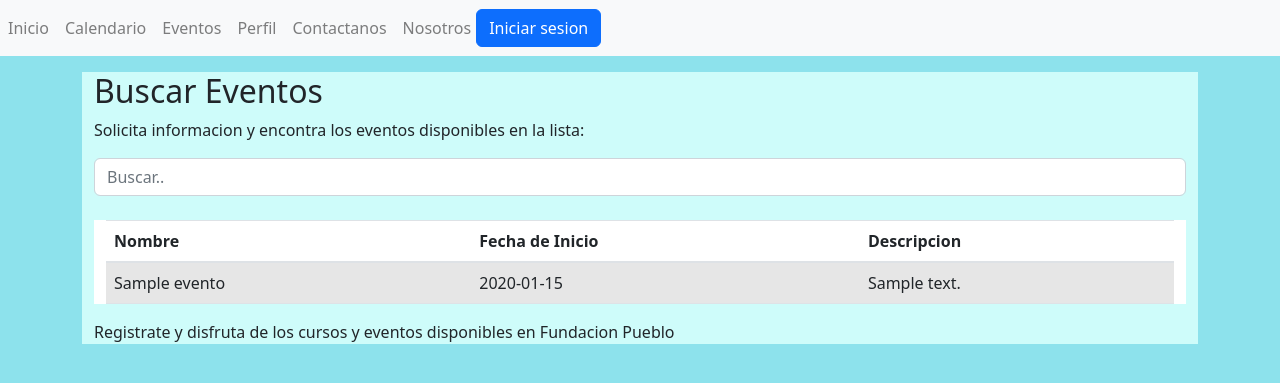
After one commit to EMMAV96/ProyectoFinalG1, a Django app: page /inicio/ in a window 1280 px wide. The commit adds this page. Shown: the top 383 px of the page. Run offline with Django 3.2, Linux system fonts and the light colour scheme; tables that the repository leaves empty hold one stand-in row (values such as "Sample post"); parts of the project's set-up code (start-up, migrations or seed data) failed here and were passed over; some libraries are stand-ins or nearby versions.

Commit message:
'Crear_nuevo'

```diff
--- /dev/null
+++ b/Eventos/urls.py
@@ -0,0 +1,8 @@
+from django.urls import path
+
+from . import views
+
+
+urlpatterns = [
+    path('creareventos/', views.Crear.as_view())
+]
--- a/Fundacion_Pueblo/urls.py
+++ b/Fundacion_Pueblo/urls.py
@@ -1,7 +1,7 @@
 
 from django import views
 from django.contrib import admin
-from django.urls import path
+from django.urls import include, path
 from django.contrib.auth.views import LoginView, LogoutView
 
 from . import views
@@ -13,5 +13,6 @@ urlpatterns = [
     path('iniciosesion/', views.login, name='login'),
     path('registro/', views.registro, name='registro'),
     path('listaeventos/', views.index, name='listaeventos'),
-    path('creareventos/', views.crear, name='creareventos'),
+
+    path('eventos/', include('Eventos.urls'), name='creareventos'),
 ]
--- a/Fundacion_Pueblo/views.py
+++ b/Fundacion_Pueblo/views.py
@@ -11,8 +11,8 @@ from Eventos.forms import EventoForm
 
 
 def inicio(request):
-    template_name = 'funciones/inicio.html'
-    eventos = Evento.objects.all()
+    template_name = 'paginas/inicio.html'
+    eventos = Evento.objects.filter()
     ctx = {
         'eventos': eventos
     }
@@ -53,7 +53,7 @@ def index(request):
         'eventos': eventos
     }
     return render (request, template_name, ctx)
-
+""""
 def crear(request):
     template_name = 'eventos/crear.html'
     formulario = EventoForm(request.POST, request.FILES )
@@ -64,3 +64,9 @@ def crear(request):
         'formulario': formulario
     }
     return render(request, template_name, ctx)
+
+
+def eliminar(request, id):
+    evento = Evento.objects.get(id=id)
+    evento.delete()
+    return redirect('listaeventos')"""
--- a/template/base.html
+++ b/template/base.html
@@ -6,15 +6,19 @@
     <!-- Required meta tags -->
     <meta charset="utf-8">
     <meta name="viewport" content="width=device-width, initial-scale=1, shrink-to-fit=no">
-
+    <!-----Filtro-->
+    <link rel="stylesheet" href="https://maxcdn.bootstrapcdn.com/bootstrap/4.4.1/css/bootstrap.min.css">
+    <script src="https://ajax.googleapis.com/ajax/libs/jquery/3.4.1/jquery.min.js"></script>
+    <script src="https://cdnjs.cloudflare.com/ajax/libs/popper.js/1.16.0/umd/popper.min.js"></script>
+    <script src="https://maxcdn.bootstrapcdn.com/bootstrap/4.4.1/js/bootstrap.min.js"></script>
     <!-- Bootstrap CSS v5.2.0-beta1 -->
     <link rel="stylesheet" href="https://cdn.jsdelivr.net/npm/bootstrap@5.2.0-beta1/dist/css/bootstrap.min.css"  integrity="sha384-0evHe/X+R7YkIZDRvuzKMRqM+OrBnVFBL6DOitfPri4tjfHxaWutUpFmBp4vmVor" crossorigin="anonymous">
 
   </head>
-  <body>
+  <body style="background: #8DE2EC;">
   <nav class="navbar navbar-expand navbar-light bg-light">
       <div class="nav navbar-nav">
-          <a class="nav-item nav-link" href="#">Inicio</a>
+          <a class="nav-item nav-link" href="{% url 'inicio' %}">Inicio</a>
           <a class="nav-item nav-link" href="#">Calendario</a>
           <a class="nav-item nav-link" href="{% url 'listaeventos' %}">Eventos</a>
           <a class="nav-item nav-link" href="#">Perfil</a>
@@ -22,7 +26,7 @@
           <a class="nav-item nav-link" href="#">Nosotros</a>
       </div>
 
-      <button type="submit" class="btn btn-success me-3" style="margin:-3px;"><a class="nav-item nav-link" href="{% url 'login' %}">Iniciar sesion</a></button>
+      <button type="submit" class="btn btn-primary me-3" style="margin:-3px;"><a class="nav-item nav-link" href="{% url 'login' %}">Iniciar sesion</a></button>
   </nav>
 
   <div class="container">
--- a/template/eventos/index.html
+++ b/template/eventos/index.html
@@ -5,7 +5,7 @@
 {% block contenido %}
 
 <div class="button mb-3">
-  <button class="btn btn-success w-10 my-1"><a href="{% url 'creareventos' %}" style="text-decoration:none; color:white ;" >Crear Nuevo</a></button>
+  <button class="btn btn-primary my-1"><a href="{% url 'creareventos' %}" style="text-decoration:none; color:white ;" >Crear Nuevo</a></button>
 </div>
 {% for e in eventos %}
 
@@ -14,8 +14,8 @@
       <h4 class="card-title">{{e.nombre}}</h4>
       <p>Fecha de Inicio:{{e.fecha}}</p>
       <p class="card-text">{{e.descripcion}}</p>
-      <button type="button" class="btn btn-success">Modificar<a href="#"></a></button>
-      <button type="button" class="btn btn-danger">Eliminar</button>
+      <button type="button" class="btn btn-warning">Modificar<a href="#"></a></button>
+      <button type="button" class="btn btn-danger">Eliminar<a href=""></a></button>
     </div>
   </div>
 
--- /dev/null
+++ b/template/paginas/inicio.html
@@ -0,0 +1,49 @@
+
+ {% extends "base.html" %}
+
+ {% block titulo %} Inicio {% endblock %}
+
+ {% block contenido %}
+
+<div class="container mt-3" style="background-color:#CEFCFA;">
+    <h2>Buscar Eventos</h2>
+    <p>Solicita informacion y encontra los eventos disponibles en la lista:</p>
+    <input class="form-control" id="myInput" type="text" placeholder="Buscar..">
+    <br>
+
+    <div class="container" style="background-color:white ;">
+        <table class="table table-striped table-hover">
+              <thead>
+                <tr>
+                  <th scope="col">Nombre</th>
+                  <th scope="col">Fecha de Inicio</th>
+                  <th scope="col">Descripcion</th>
+                </tr>
+              </thead>
+              <tbody id="myTable">
+                {% for campo in eventos %}
+                  <tr>
+                    <td>{{ campo.nombre }}</td>
+                    <td>{{ campo.fecha}}</td>
+                    <td>{{ campo.descripcion }}</td>
+                  </tr>
+                {% endfor %}
+              </tbody>
+          </table>
+    </div>
+
+    <p>Registrate  y disfruta de los cursos y eventos disponibles en Fundacion Pueblo</p>
+  </div>
+
+  <script>
+  $(document).ready(function(){
+    $("#myInput").on("keyup", function() {
+      var value = $(this).val().toLowerCase();
+      $("#myTable tr").filter(function() {
+        $(this).toggle($(this).text().toLowerCase().indexOf(value) > -1)
+      });
+    });
+  });
+  </script>
+
+ {% endblock %}
--- a/template/paginas/registro.html
+++ b/template/paginas/registro.html
@@ -5,7 +5,7 @@
 
  {% block contenido %}
 
-<div class="container" style="background:#8B9289; width: 100%; height: 100%;">
+  <div class="container" style="background:#8B9289; width: 100%; height: 100%;">
     <form class="form" method="post" style="border:solid; margin-right: 50px; margin-left: 25px; padding: 15px; background-color:#C1C8BF;
     ">
         {% csrf_token %}
@@ -14,5 +14,5 @@
         <button type="submit" class="btn btn-dark" id="submit" style="display: block;" >Registrarse</button>
     </form>
 
-</div>
+ </div>
 {% endblock %}
```
Also changed, not shown: Eventos/views.py (+14 -1 lines), template/eventos/crear.html (+6 -14 lines), template/eventos/form.html (+7 -7 lines), Eventos/forms.py (line endings or trailing spaces).
